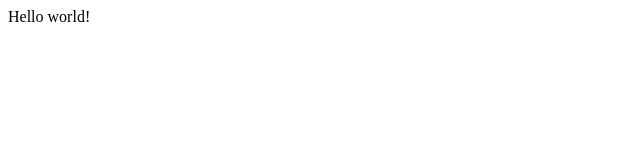
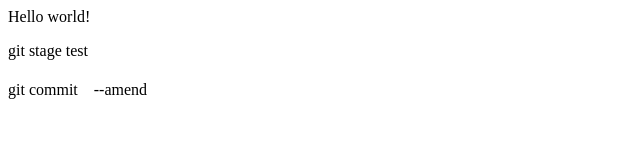
Before and after one commit to karurosuni/git_tutorial_bak, a plain HTML site: page index.html in a window 1280 px wide. Shown: the whole page, without its empty margins (0-640 px from the left). Drawn offline with Linux system fonts and the light colour scheme.

Commit message:
コミット取り消しテスト(amendを追記)

```diff
--- a/index.html
+++ b/index.html
@@ -1,3 +1,5 @@
 <html>
     <body>Hello world!</body>
+    <p>git stage test</p>
+    <p>git commit　--amend</p>
 </html>
```
